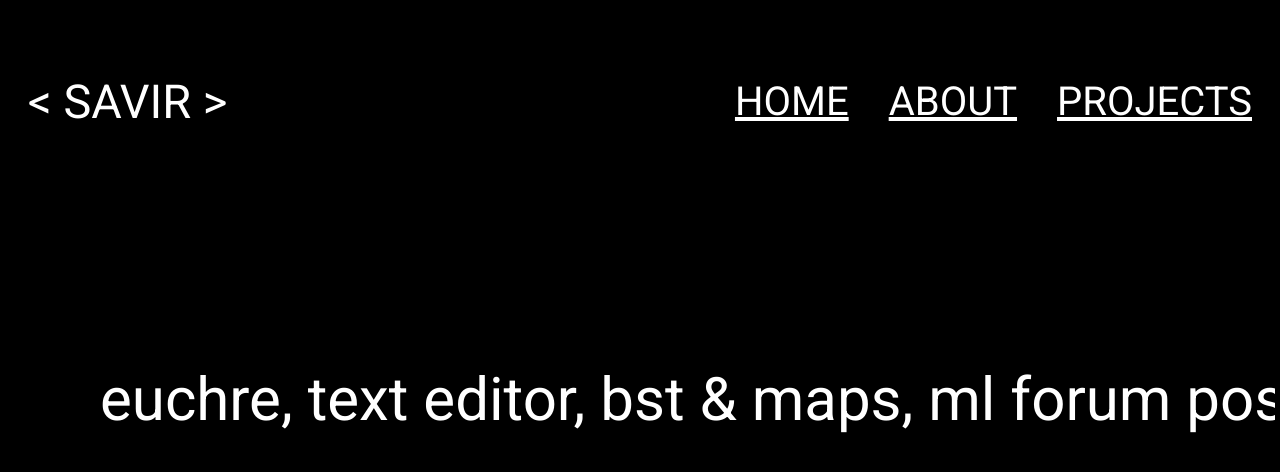
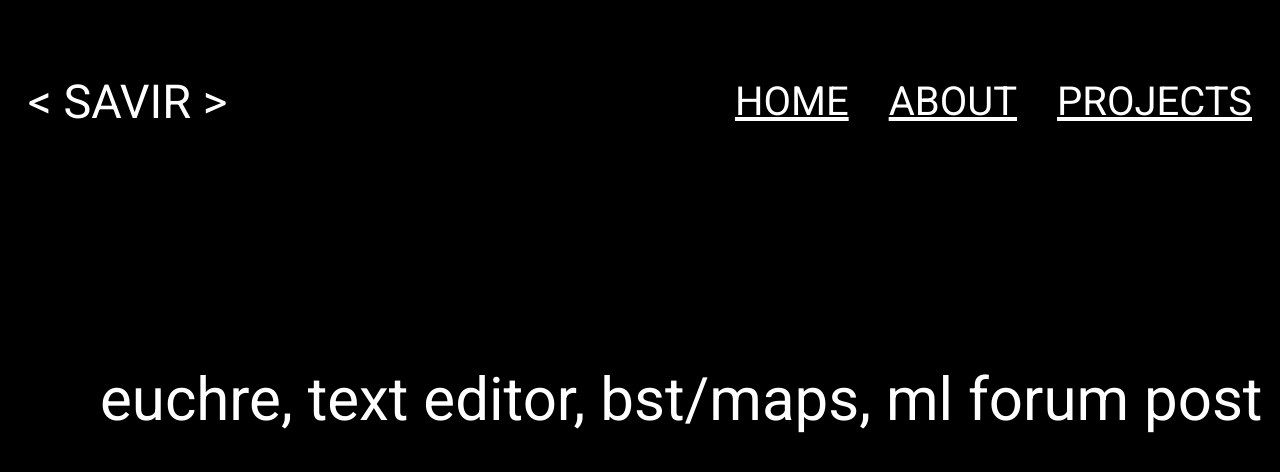
Before and after one commit to savirdsingh/personal-website, a plain HTML site: page projects.html in a window 1280 px wide. Drawn offline with Linux system fonts and the light colour scheme.

Commit message:
Update projects.html

```diff
--- a/projects.html
+++ b/projects.html
@@ -19,7 +19,7 @@
         <a href ="./projects.html">PROJECTS</a>
     </div>
     <div class = "front_page">
-        <p class = "info_text">euchre, text editor, bst & maps, ml forum post analyzer</p>
+        <p class = "info_text">euchre, text editor, bst/maps, ml forum post analyzer</p>
     </div>
 </body>
 </html>
```
